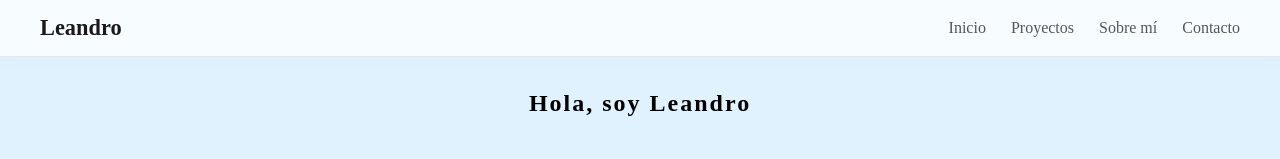
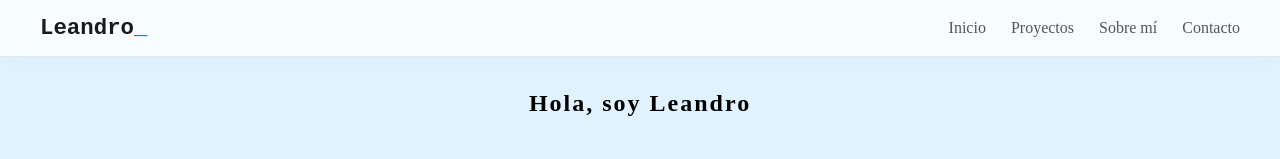
Before and after one commit to LeanCarrion/portfolio-react, a React app: page / in a window 1280 px wide. Shown: the top 159 px of the page. Built offline with nearby package versions, Linux system fonts and the light colour scheme; the HTML template or start-up script is replaced by a standard one.

Commit message:
se le puso estilo al logo

```diff
--- a/src/components/Navbar.css
+++ b/src/components/Navbar.css
@@ -21,12 +21,27 @@
   box-shadow: 0 4px 20px rgba(0, 0, 0, 0.02);
 }
 
-/* Tu nombre (Logo) */
+/* Logo*/
 .navbar-logo {
   margin: 0;
   font-size: 1.4rem;
   color: #1a1a1a;
-  font-weight: 700;
+  font-weight: 800;
+  font-family: 'Courier New', Courier, monospace; /* Tipografía tipo código */
+  cursor: pointer;
+  transition: all 0.3s ease;
+}
+
+/* Le añade dinámicamente un punto o guion al final */
+.navbar-logo::after {
+  content: '_';
+  color: #0070f3; /* El mismo azul de tus enlaces */
+}
+
+/* Animación sutil al pasar el mouse */
+.navbar-logo:hover {
+  letter-spacing: 1px; /* Se estira sutilmente */
+  color: #0070f3;
 }
 
 /* Lista de enlaces */
--- a/src/components/Navbar.jsx
+++ b/src/components/Navbar.jsx
@@ -3,8 +3,9 @@ import "./Navbar.css";
 function Navbar() {
   return (
     <nav className="navbar-container">
+      <a href="#hero" style={{ textDecoration: 'none' }}>
       <h2 className="navbar-logo">Leandro</h2>
-
+      </a>
       <ul className="navbar-menu">
         <li>
           <a href="#hero" className="navbar-link">Inicio</a>
```
